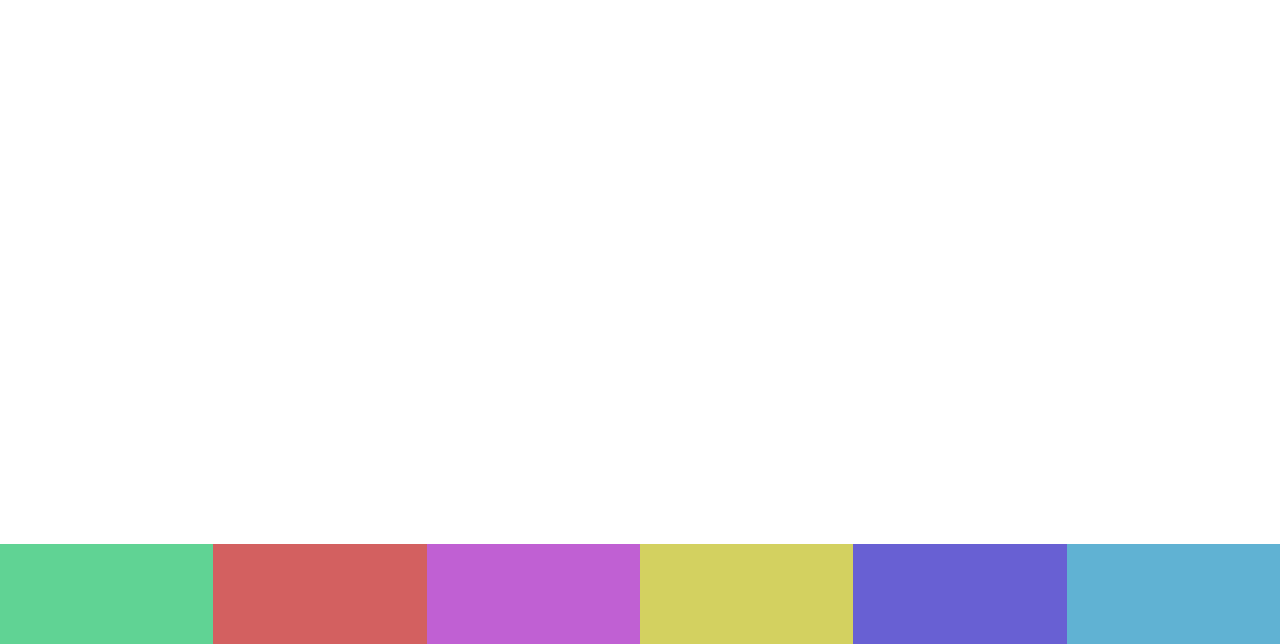
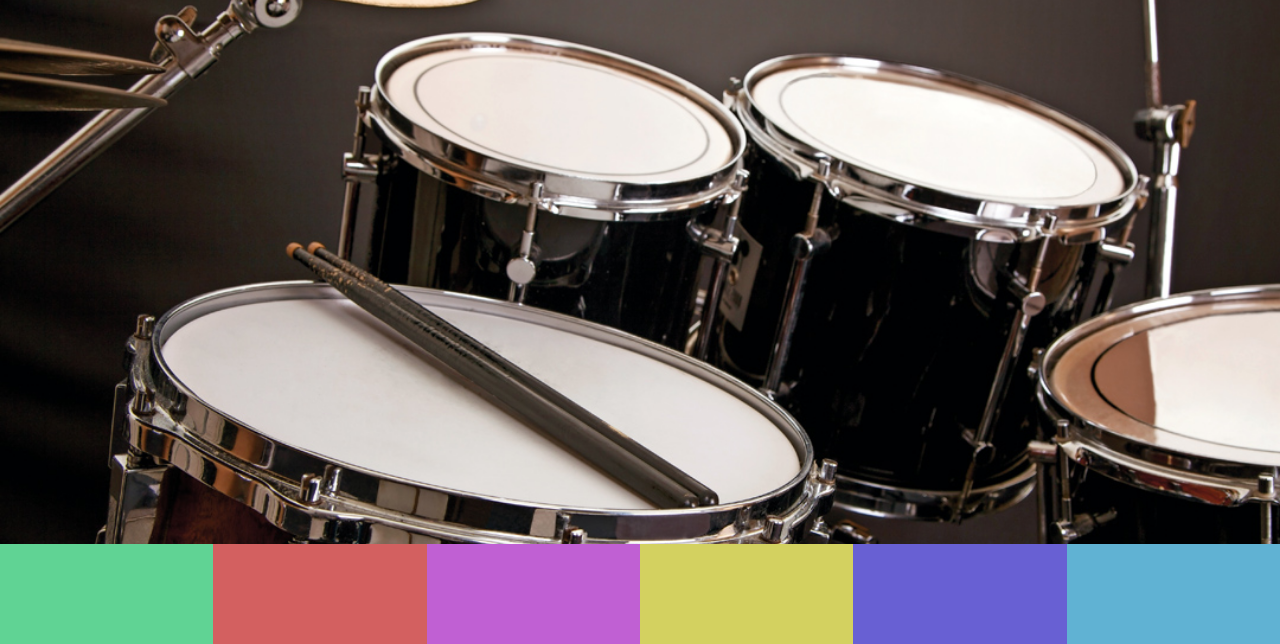
Before and after one commit to RNgugi/Beat-Maker-refresher-, a plain HTML site: page index.html in a window 1280 px wide. Shown: the part 156-800 px from the top of the page. Drawn offline with Linux system fonts and the light colour scheme.

Commit message:
bg style

```diff
--- a/style.css
+++ b/style.css
@@ -5,6 +5,7 @@
 }
 body {
   font-family: 'Montserrat', sans-serif;
+  color: #fff;
 }
 .app {
   height: 100vh;
@@ -12,6 +13,10 @@ body {
   flex-direction: column;
   justify-content: space-between;
   align-items: center;
+  background-image: url(./druma.jpg);
+  background-repeat: no-repeat;
+  background-size: cover;
+  z-index: -1;
 }
 header h1 {
   margin: 50px 0px 30px 0px;
```
